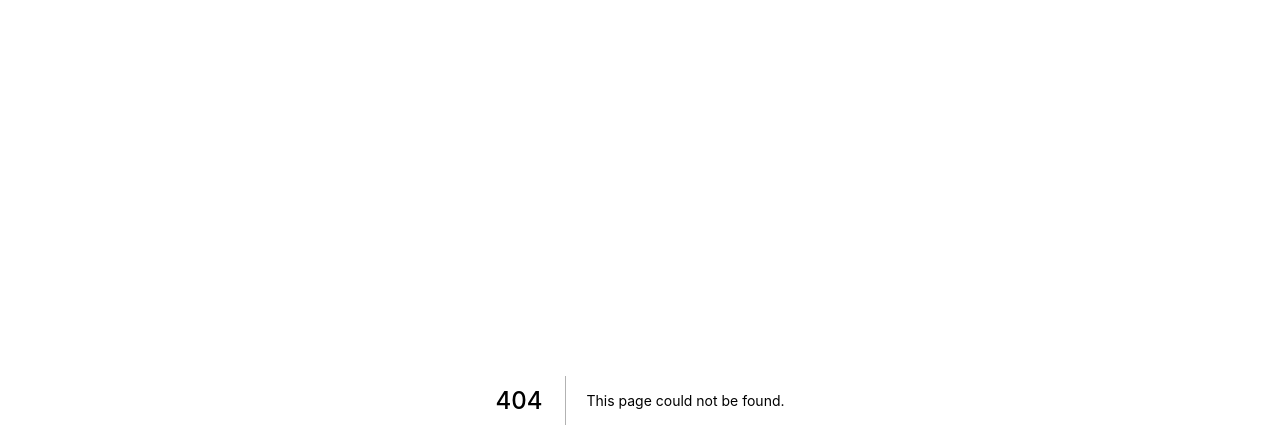
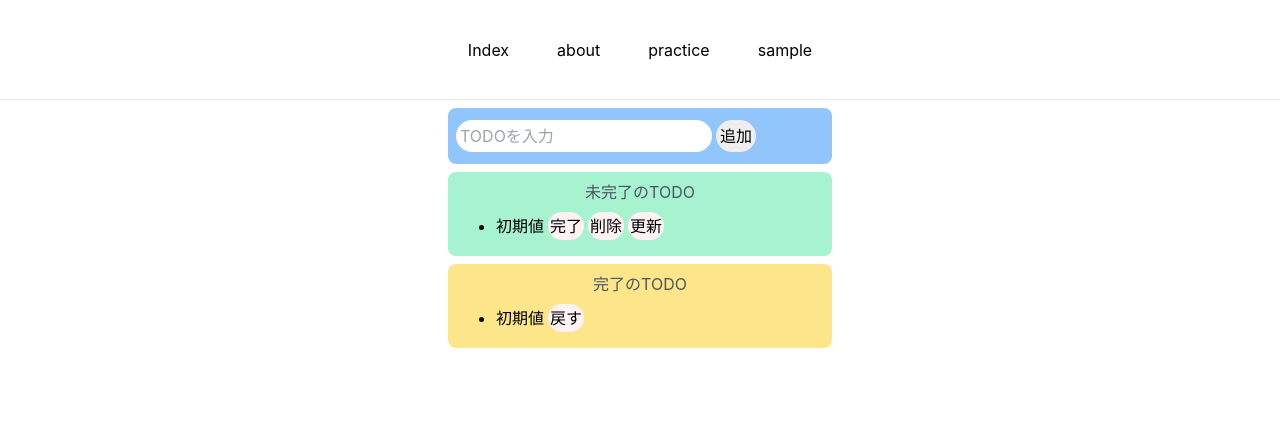
Before and after one commit to sakamotodd/study-react, a Next.js app: page /sample in a window 1280 px wide. Before the commit this address had no page. Shown: the top 448 px of the page. Built offline with nearby package versions, Linux system fonts and the light colour scheme.

Commit message:
♻️ TODOリストの作成

```diff
--- a/package.json
+++ b/package.json
@@ -11,5 +11,10 @@
     "next": "10.1.3",
     "react": "17.0.2",
     "react-dom": "17.0.2"
+  },
+  "devDependencies": {
+    "autoprefixer": "^9.8.6",
+    "postcss": "^7.0.35",
+    "tailwindcss": "npm:@tailwindcss/postcss7-compat@^2.1.2"
   }
 }
--- /dev/null
+++ b/postcss.config.js
@@ -0,0 +1,6 @@
+module.exports = {
+  plugins: {
+    tailwindcss: {},
+    autoprefixer: {},
+  },
+}
--- a/src/components/Header/index.jsx
+++ b/src/components/Header/index.jsx
@@ -1,5 +1,5 @@
-import styles from './Header.module.css';
-import Link from 'next/link';
+import styles from "./Header.module.css";
+import Link from "next/link";
 
 export function Header() {
   return (
@@ -13,6 +13,9 @@ export function Header() {
       <Link href="/practice">
         <a className={styles.anchor}>practice</a>
       </Link>
+      <Link href="/sample">
+        <a className={styles.anchor}>sample</a>
+      </Link>
     </header>
   );
 }
--- /dev/null
+++ b/src/components/TODO/CompleteArea.jsx
@@ -0,0 +1,40 @@
+import { useState } from "react";
+
+export function CompleteArea(props) {
+  const {
+    incompleteTasks,
+    setIncompleteTasks,
+    completeTasks,
+    setCompleteTasks,
+  } = props;
+
+  const backButton = (index) => {
+    const copyCompleteTasks = [...completeTasks];
+    copyCompleteTasks.splice(index, 1);
+    setCompleteTasks(copyCompleteTasks);
+    const addIncompleteTasks = [...incompleteTasks, completeTasks[index]];
+    setIncompleteTasks(addIncompleteTasks);
+  };
+  return (
+    <div className="bg-yellow-200 w-96 min-h-full mt-2 p-2 m-auto rounded-lg">
+      <p className="text-center mb-2 text-gray-600">完了のTODO</p>
+      <ul className="pl-4">
+        {completeTasks.map((completeTask, index) => {
+          return (
+            <li className="list-disc ml-6 ">
+              <div className="flex items-center pb-2" key={completeTask}>
+                <p>{completeTask}</p>
+                <button
+                  className="rounded-2xl bg-red-50 p-0.5 ml-1 focus:outline-none hover:text-gray-500"
+                  onClick={() => backButton(index)}
+                >
+                  戻す
+                </button>
+              </div>
+            </li>
+          );
+        })}
+      </ul>
+    </div>
+  );
+}
--- /dev/null
+++ b/src/components/TODO/IncompleteArea.jsx
@@ -0,0 +1,60 @@
+export function IncompleteArea(props) {
+  const {
+    incompleteTasks,
+    setIncompleteTasks,
+    completeTasks,
+    setCompleteTasks,
+    setTmp,
+  } = props;
+
+  const deleteButton = (index) => {
+    const copyIncompleteTasks = [...incompleteTasks];
+    copyIncompleteTasks.splice(index, 1);
+    setIncompleteTasks(copyIncompleteTasks);
+  };
+
+  const completeButton = (index) => {
+    deleteButton(index);
+    const copyCompleteTasks = [...completeTasks, incompleteTasks[index]];
+    setCompleteTasks(copyCompleteTasks);
+  };
+
+  const updateButton = (index) => {
+    deleteButton(index);
+    setTmp(incompleteTasks[index]);
+  };
+  return (
+    <div className="bg-green-200 w-96 min-h-full mt-2 p-2 m-auto rounded-lg ">
+      <p className="text-center mb-2 text-gray-600">未完了のTODO</p>
+      <ul className="pl-4">
+        {incompleteTasks.map((incompleteTask, index) => {
+          return (
+            <li className="list-disc ml-6">
+              <div className="flex items-center pb-2">
+                <p key={incompleteTask}>{incompleteTask}</p>
+                <button
+                  className="rounded-2xl bg-red-50 p-0.5 ml-1 focus:outline-none hover:text-gray-500"
+                  onClick={() => completeButton(index)}
+                >
+                  完了
+                </button>
+                <button
+                  className="rounded-2xl bg-red-50 p-0.5 ml-1 focus:outline-none hover:text-gray-500"
+                  onClick={() => deleteButton(index)}
+                >
+                  削除
+                </button>
+                <button
+                  className="rounded-2xl bg-red-50 p-0.5 ml-1 focus:outline-none hover:text-gray-500"
+                  onClick={() => updateButton(index)}
+                >
+                  更新
+                </button>
+              </div>
+            </li>
+          );
+        })}
+      </ul>
+    </div>
+  );
+}
--- /dev/null
+++ b/src/components/TODO/InputArea.jsx
@@ -0,0 +1,38 @@
+import styles from "../../styles/Home.module.css";
+
+export function InputArea(props) {
+  const { tmp, incompleteTasks, setIncompleteTasks, setTmp } = props;
+
+  const InputTask = (e) => {
+    setTmp(e.target.value);
+  };
+
+  const searchTask = () => {
+    incompleteTasks.some((task) => {
+      return task === tmp && alert("すでに未完了のTODOにあります");
+    });
+  };
+
+  const addTask = () => {
+    setIncompleteTasks([...incompleteTasks, tmp]);
+    setTmp("");
+  };
+  return (
+    <div className="bg-blue-300 w-96 mt-2 p-2 m-auto rounded-lg">
+      <input
+        className="rounded-2xl border-none p-1 focus:outline-none"
+        placeholder="TODOを入力"
+        value={tmp}
+        onChange={InputTask}
+        onBlur={searchTask}
+      />
+      <button
+        className={styles.inputButton}
+        onClick={addTask}
+        disabled={tmp == ""}
+      >
+        追加
+      </button>
+    </div>
+  );
+}
--- a/src/pages/practice.jsx
+++ b/src/pages/practice.jsx
@@ -1,13 +1,13 @@
-import { Header } from '../components/Header';
-import React, { useState } from 'react';
+import { Header } from "../components/Header";
+import React, { useState } from "react";
 
 export default function practice() {
   const [str, setStr] = useState([]);
-  const [tmp, setTmp] = useState('');
+  const [tmp, setTmp] = useState("");
   const [findTodo, setFindTodo] = useState([]);
 
-  const arr = ['aaa', 'bbb', 'ccc'];
-  const val = 'bbb';
+  const arr = ["aaa", "bbb", "ccc"];
+  const val = "bbb";
   const b = arr.indexOf(val);
   console.log(b);
 
@@ -17,25 +17,17 @@ export default function practice() {
 
   const addTodo = () => {
     setStr([...str, tmp]);
-    setTmp('');
+    setTmp("");
   };
 
   const removeTodo = (s) => {
     setStr(str.filter((x) => x !== s));
   };
 
-  useEffect(() => {
-    const newItems = str.filter((xx) => {
-      return xx.indexOf(value) !== -1;
-    });
-    setFindTodo(newItems);
-  }, [value]);
-
   return (
     <div>
       <Header />
 
-      <input type="text" value={tmp} onChange={todoChange} />
       <input type="text" value={tmp} onChange={todoChange} />
 
       <button onClick={addTodo}>ボタン</button>
--- /dev/null
+++ b/src/pages/sample.jsx
@@ -0,0 +1,39 @@
+import { useState } from "react";
+import { Header } from "../components/Header";
+import { IncompleteArea } from "../components/TODO/IncompleteArea";
+import { CompleteArea } from "../components/TODO/CompleteArea";
+import { InputArea } from "../components/TODO/InputArea";
+
+export default function Sample() {
+  //未完了のTODOに設定する初期値
+  const [incompleteTasks, setIncompleteTasks] = useState(["初期値"]);
+  //完了のTODOに設定する初期値
+  const [completeTasks, setCompleteTasks] = useState(["初期値"]);
+  //inputに保管する処理
+  const [tmp, setTmp] = useState("");
+
+  return (
+    <>
+      <Header />
+      <InputArea
+        tmp={tmp}
+        incompleteTasks={incompleteTasks}
+        setIncompleteTasks={setIncompleteTasks}
+        setTmp={setTmp}
+      />
+      <IncompleteArea
+        incompleteTasks={incompleteTasks}
+        setIncompleteTasks={setIncompleteTasks}
+        completeTasks={completeTasks}
+        setCompleteTasks={setCompleteTasks}
+        setTmp={setTmp}
+      />
+      <CompleteArea
+        incompleteTasks={incompleteTasks}
+        setIncompleteTasks={setIncompleteTasks}
+        completeTasks={completeTasks}
+        setCompleteTasks={setCompleteTasks}
+      />
+    </>
+  );
+}
--- a/src/styles/Home.module.css
+++ b/src/styles/Home.module.css
@@ -7,6 +7,18 @@
   align-items: center;
 }
 
-.button {
+.inputButton {
+  padding: 4px;
+  margin: 4px;
+  border-radius: 16px;
+  background-color: #EEEEEE;
 
 }
+
+.inputButton:hover {
+  background-color: aquamarine;
+}
+
+.inputButton:disabled {
+  background-color: #EEEEEE;
+}
--- a/src/styles/globals.css
+++ b/src/styles/globals.css
@@ -1,3 +1,7 @@
+@tailwind base;
+@tailwind components;
+@tailwind utilities;
+
 html,
 body {
   padding: 0;
--- /dev/null
+++ b/tailwind.config.js
@@ -0,0 +1,11 @@
+module.exports = {
+  purge: ['./pages/**/*.{js,ts,jsx,tsx}', './components/**/*.{js,ts,jsx,tsx}'],
+  darkMode: false, // or 'media' or 'class'
+  theme: {
+    extend: {},
+  },
+  variants: {
+    extend: {},
+  },
+  plugins: [],
+}
```
Also changed, not shown: src/pages/blog.js (deleted), 2 other files (tests, documents, lock files or other folders).
